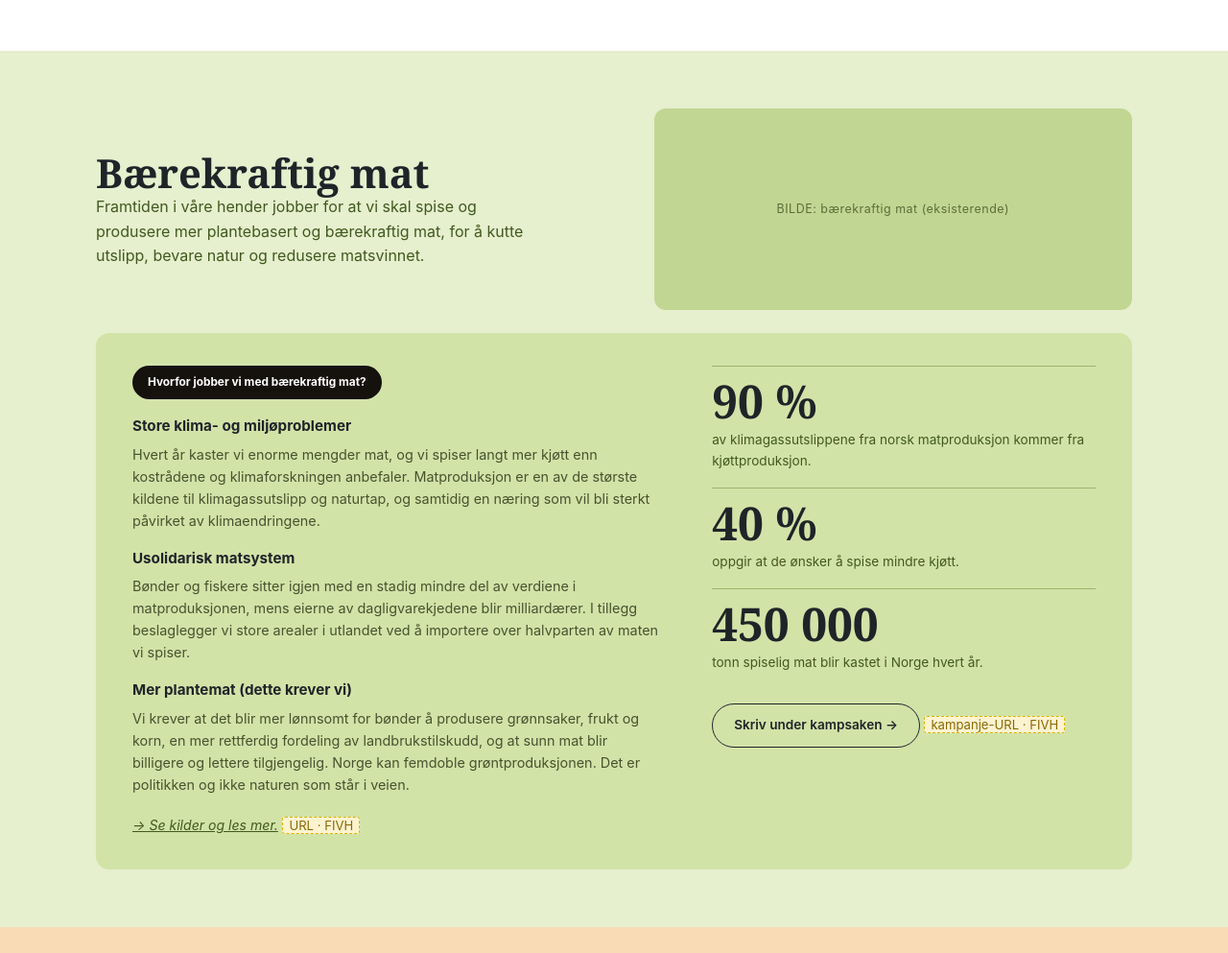
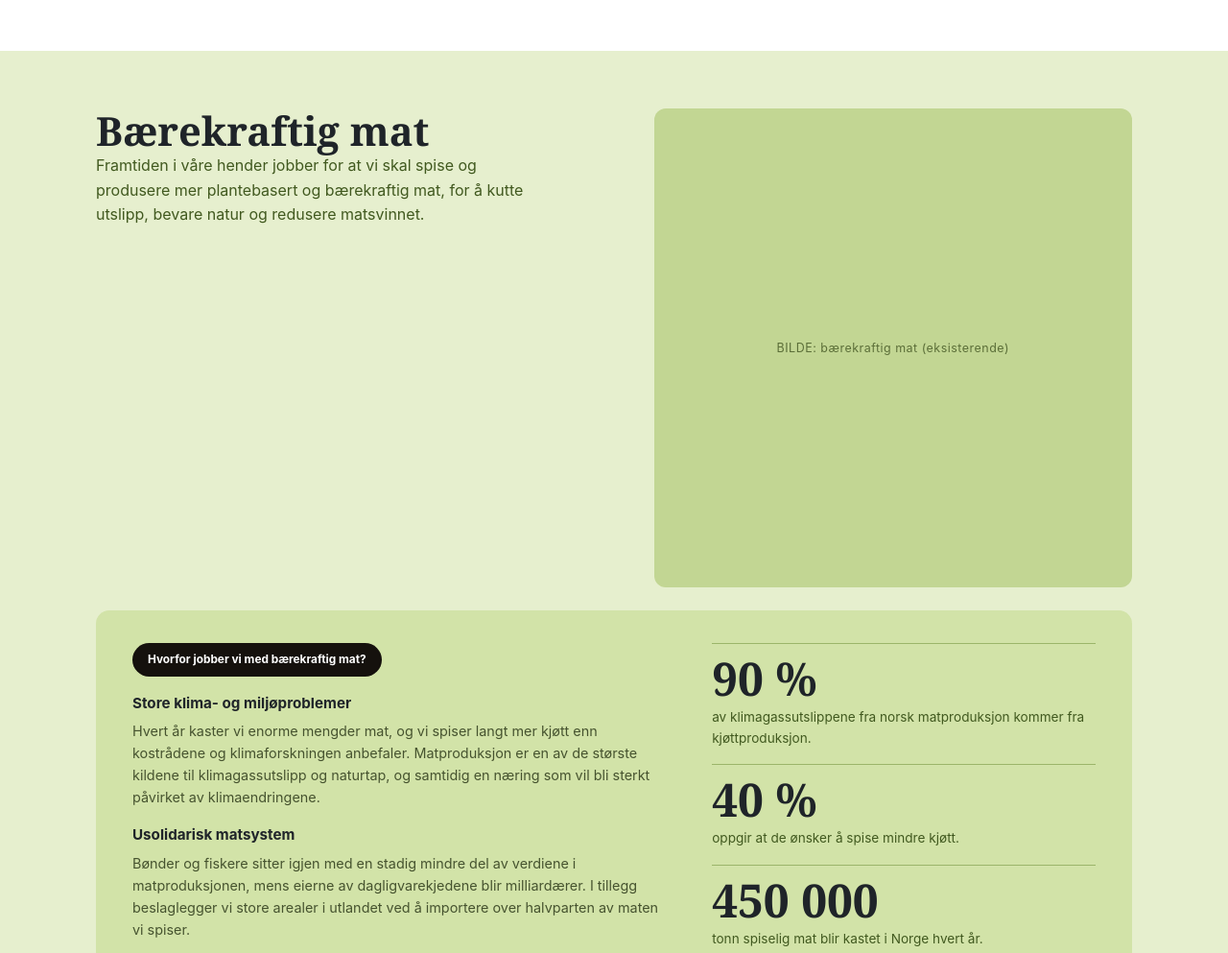
Before and after one commit to Toschoyen/fivh-sk-landingsside, a plain HTML site: page index.html in a window 1280 px wide. Shown: the part 2073-3066 px from the top of the page at 96% size. Drawn offline with Linux system fonts and the light colour scheme.

Commit message:
Kampsak-bilde: 1:1 og topp-justert mot tittel
På desktop ligger bildets øverste kant nå på linje med hovedtittelen i
kampsak-hodet (align-items flex-start), og bildet har 1:1-format via
aspect-ratio. Mobil-layouten er urørt.

```diff
--- a/index.html
+++ b/index.html
@@ -290,9 +290,10 @@
     .kampsak__cta { margin-top: 10px; }
     @media (min-width: 900px) {
       .kampsak { padding: 60px 0; }
-      .kampsak__topp { flex-direction: row; align-items: center; gap: 40px; }
+      .kampsak__topp { flex-direction: row; align-items: flex-start; gap: 40px; }
       .kampsak__hode { flex: 1 1 50%; }
       .kampsak__bilde { flex: 1 1 46%; }
+      .kampsak__bilde .image-placeholder { aspect-ratio: 1 / 1; min-height: 0; height: auto; }
       .kampsak__tittel { font-size: 2.6rem; }
       .kampsak__blokk { flex-direction: row; gap: 52px; padding: 34px 38px; }
       .kampsak__innhold { flex: 1 1 58%; }
```
